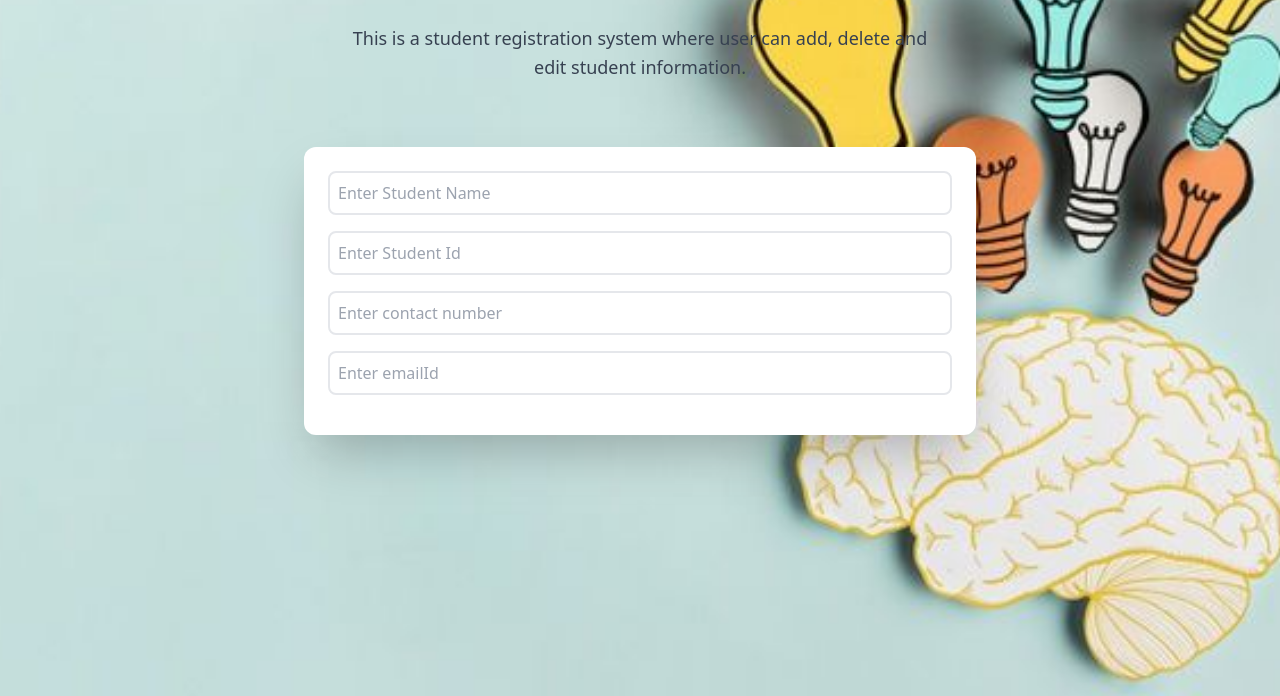
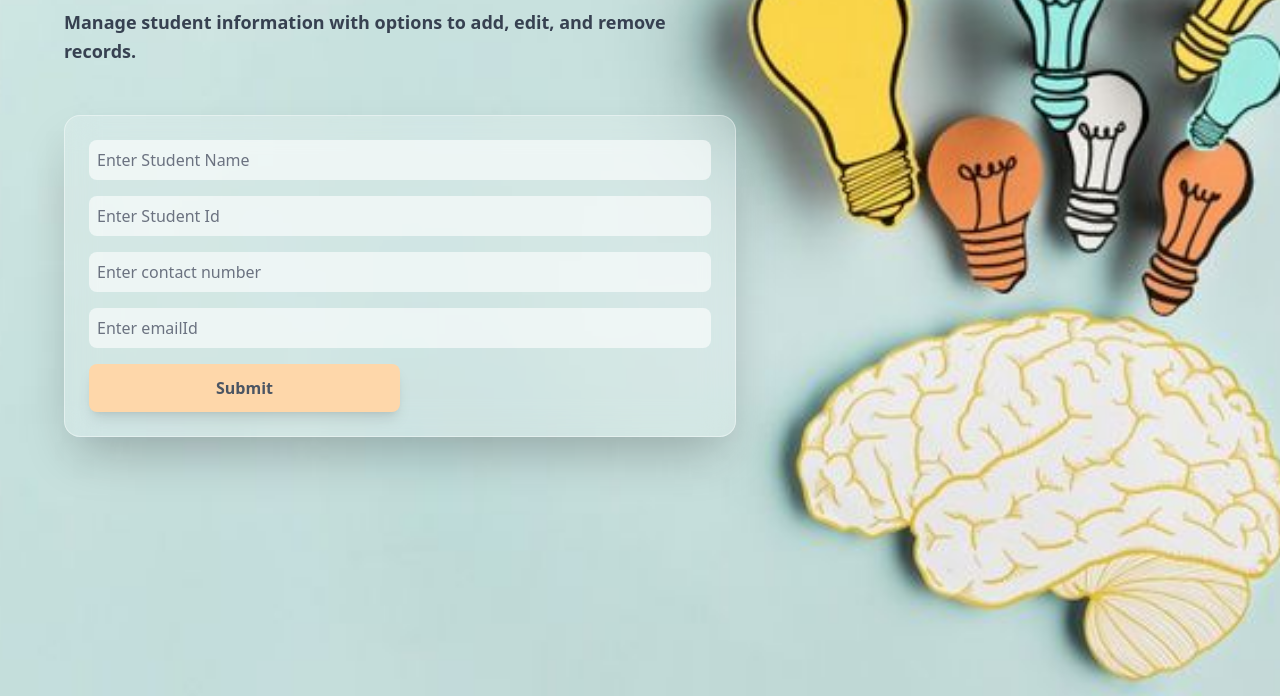
Before and after one commit to AditiRaghuwanshi/StudentRegistrationSystem, a website: page index.html in a window 1280 px wide. Shown: the part 104-800 px from the top of the page. Drawn offline with nearby package versions, Linux system fonts and the light colour scheme.

Commit message:
css changes in color fields

```diff
--- a/index.html
+++ b/index.html
@@ -16,7 +16,7 @@
   />
 
     <img
-     src="/src/mobile3.jpg"
+     src="/src/mobile2.png"
     class="lg:hidden md:hidden  absolute inset-0 w-full h-full object-cover z-0"
     alt="background"
   />
@@ -25,23 +25,36 @@
   <!-- Content Wrapper -->
   <div class="relative z-10  min-h-screen p-2 md:p-4 lg:p-8">
 
-    <h1 class="text-2xl md:text-2xl lg:text-5xl text-red-400 font-bold text-center mb-4">
-      Student Registration System
-    </h1>
+   <h1 class="text-2xl md:text-2xl lg:text-5xl
+           lg:text-orange-400 text-red-800 font-bold
+           text-center md:text-left lg:text-left
+           lg:ml-8 md:ml-4 ">
+  Student Registration System
+</h1>
 
-    <div class="p-8 max-w-2xl mx-auto mb-8">
-      <p class="text-gray-700 text-lg leading-relaxed text-center">
-        This is a student registration system where user can add, delete and edit student information.
+    <div class="p-8 max-w-2xl mx-auto lg:mx-0 md:mx-0 mb-4  ">
+      <p class="text-gray-700 text-lg leading-relaxed  font-bold  text-center md:text-left lg:text-left ">
+     Manage student information with options to add, edit, and remove records.
       </p>
     </div>
 
-    <div class="flex flex-col lg:flex-row gap-8 justify-center">
+    <div class="flex flex-col lg:flex-row gap-8 justify-center lg:justify-start lg:ml-8 md:ml-4 mt-[-22px] lg:mt-0 md:mt-0">
 
-      <div class="rounded-xl shadow-2xl p-6 max-w-2xl bg-white">
-        <input type="text" placeholder="Enter Student Name" class="w-full p-2 mb-4 border-2 rounded-lg" />
-        <input type="number" placeholder="Enter Student Id" class="w-full p-2 mb-4 border-2 rounded-lg" />
-        <input type="tel" placeholder="Enter contact number" class="w-full p-2 mb-4 border-2 rounded-lg" />
-        <input type="email" placeholder="Enter emailId" class="w-full p-2 mb-4 border-2 rounded-lg" />
+      <div class="rounded-2xl shadow-2xl p-6 max-w-2xl bg-white bg-white/20 backdrop-blur-lg border border-white/40 mx-auto lg:mx-0 md:mx-0">
+        <input type="text" placeholder="Enter Student Name"
+        class="w-full p-2 mb-4 rounded-lg bg-white/60 text-gray-800 placeholder-gray-500 lg:focus:outline-pink-400 focus:outline-red-500 md:focus:outline-pink-400" />
+        <input type="number" placeholder="Enter Student Id" class="w-full p-2 mb-4 rounded-lg bg-white/60 text-gray-800 placeholder-gray-500 lg:focus:outline-pink-400 focus:outline-red-500 md:focus:outline-pink-400" />
+        <input type="tel" placeholder="Enter contact number" class="w-full p-2 mb-4 rounded-lg bg-white/60 text-gray-800 placeholder-gray-500 lg:focus:outline-pink-400  focus:outline-red-500 md:focus:outline-pink-400" />
+        <input type="email" placeholder="Enter emailId" class="w-full p-2 mb-4 rounded-lg bg-white/60 text-gray-800 placeholder-gray-500 lg:focus:outline-pink-400 focus:outline-red-500 md:focus:outline-pink-400" />
+
+  <button
+    class="w-full lg:w-1/2 md:w-1/2 py-3 rounded-lg
+           bg-red-800 lg:bg-orange-200 md:bg-pink-800 lg:text-gray-600 md:text-gray-600 text-white font-semibold
+           hover:bg-red-400 lg:hover:bg-orange-300 md:hover:bg-orange-300
+           transition duration-300 shadow-lg">
+    Submit
+  </button>
+
       </div>
 
       <!-- <div class="rounded-xl p-8 max-w-2xl">
```
